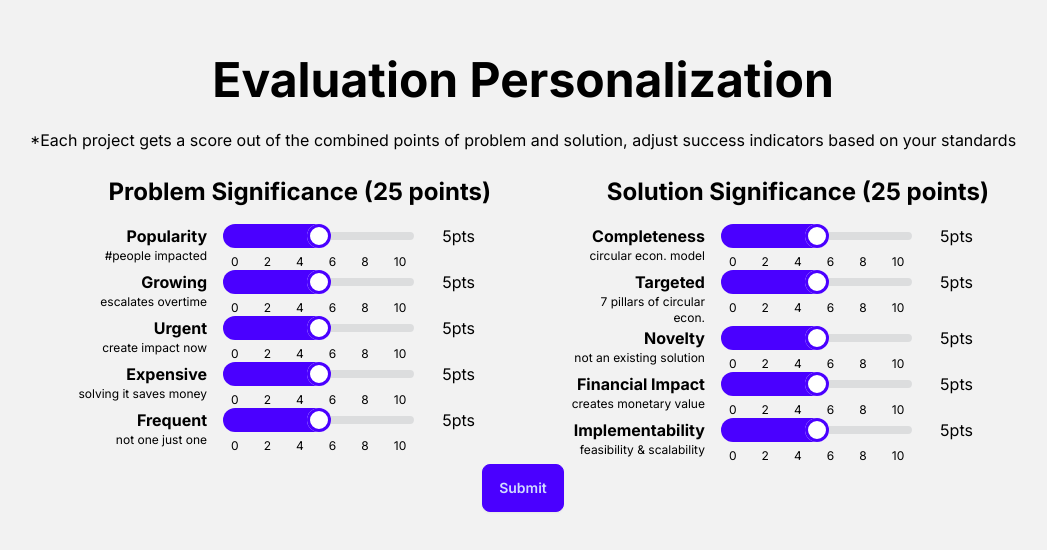
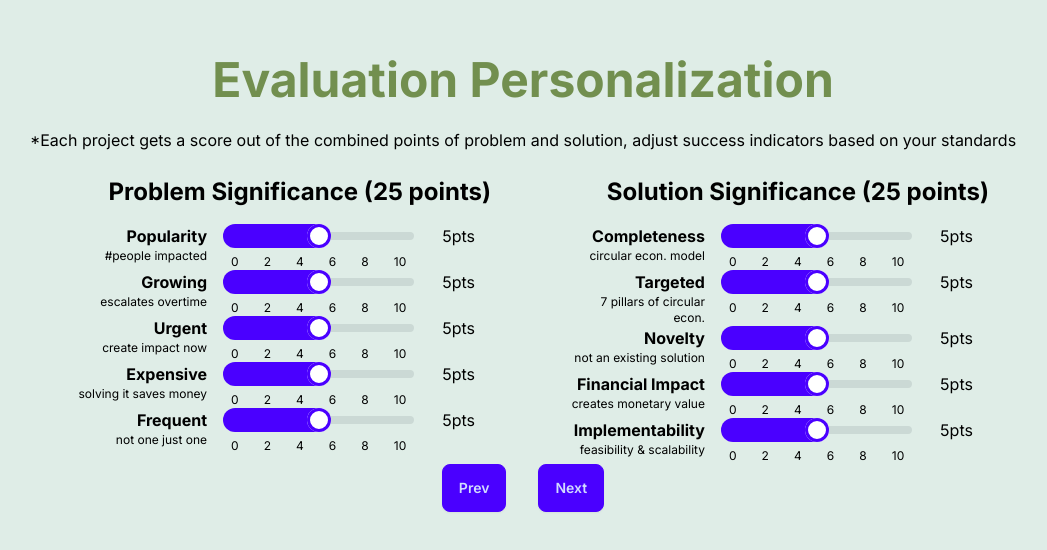
Before and after one commit to cyn900/AI-EarthHack, a Next.js app in the folder client/: page /intent in a window 1280 px wide. Shown: the part 116-666 px from the top of the page, without its empty margins (117-1164 px from the left). Built offline with nearby package versions, Linux system fonts and the light colour scheme.

Commit message:
fix button

```diff
--- a/client/src/app/intent/page.js
+++ b/client/src/app/intent/page.js
@@ -84,10 +84,10 @@ export default function Page() {
     }
 
     return (
-        <div className="hero min-h-screen bg-base-200">
+        <div className="hero min-h-screen bg-light_green">
             <div className="hero-content max-w-screen-xl text-center">
                 <div className="max-w-screen-2xl w-full">
-                    <h1 className="text-5xl font-bold" style={{ color: 'black' }}> Evaluation Personalization </h1>
+                    <h1 className="text-5xl font-bold text-dark_forest"> Evaluation Personalization </h1>
                     <p className="py-6" style={{ color: 'black' }}>*Each project gets a score out of the combined points of problem and solution, adjust success indicators based on your standards</p>
                     <div className="flex w-full">
                         {categories.map((category, index) => (
@@ -113,8 +113,6 @@ export default function Page() {
                                                     onChange={(e) => handleScoreChange(category.name, slider, parseInt(e.target.value, 10))}
                                                 />
                                                 <div className="w-full flex justify-between text-xs px-2">
-
-
                                                     <span>0</span>
                                                     <span>2</span>
                                                     <span>4</span>
@@ -132,7 +130,10 @@ export default function Page() {
                         ))}
                     </div>
 
-                    <button className="btn btn-primary" onClick={handleSubmit}> Submit </button>
+                    <div className="">
+                        <button className="btn btn-primary mx-4" onClick={() => { window.location.href = '/start' }}> Prev </button>
+                        <button className="btn btn-primary mx-4" onClick={handleSubmit}> Next </button>
+                    </div>
                 </div>
             </div>
         </div>
```
Also changed, not shown: 1 other file (tests, documents, lock files or other folders).
